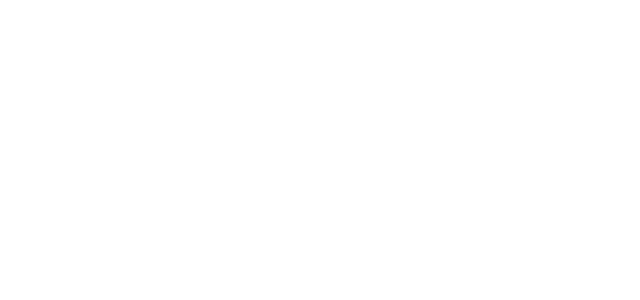
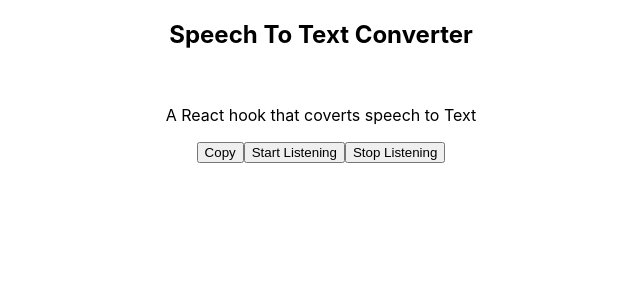
Before and after one commit to Kirttinath/text-to-speech-app, a React (Create React App) app: page / in a window 1280 px wide. Shown: the top 300 px of the page, without its empty margins (319-959 px from the left). Built offline with nearby package versions, Linux system fonts and the light colour scheme.

Commit message:
create buttons

```diff
--- a/src/Components/Text.jsx
+++ b/src/Components/Text.jsx
@@ -5,7 +5,19 @@ import './Text.css'
 const Text = () => {
   return (
     <div>
+      <div className="container">
+        <h2>Speech To Text Converter</h2>
+        <br />
+        <p>A React hook that coverts speech to Text</p>
+        <div className="main-content">
 
+        </div>
+        <div className="btn-style">
+            <button>Copy</button>
+            <button>Start Listening</button>
+            <button>Stop Listening</button>
+        </div>
+      </div>
     </div>
   )
 }
```
Also changed, not shown: src/Components/Text.css (line endings or trailing spaces).
